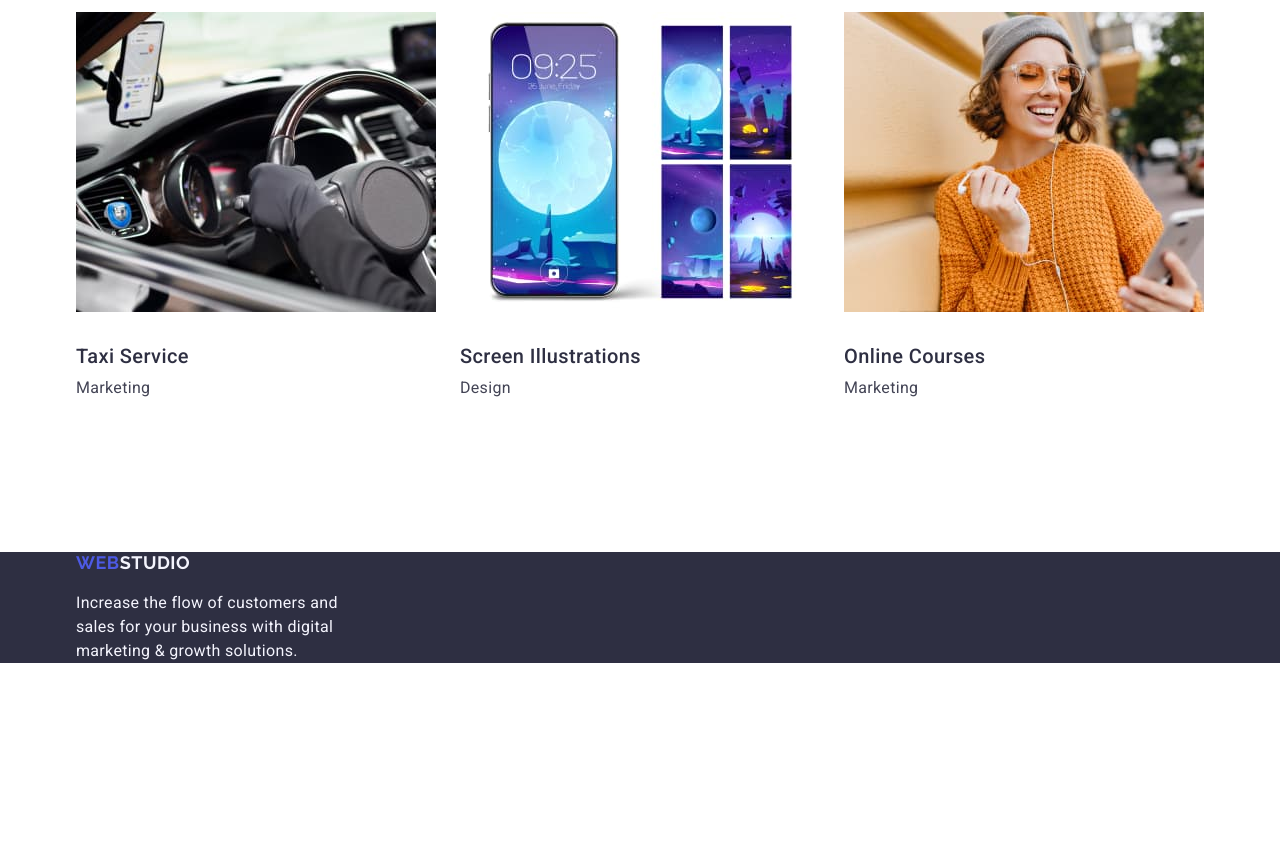
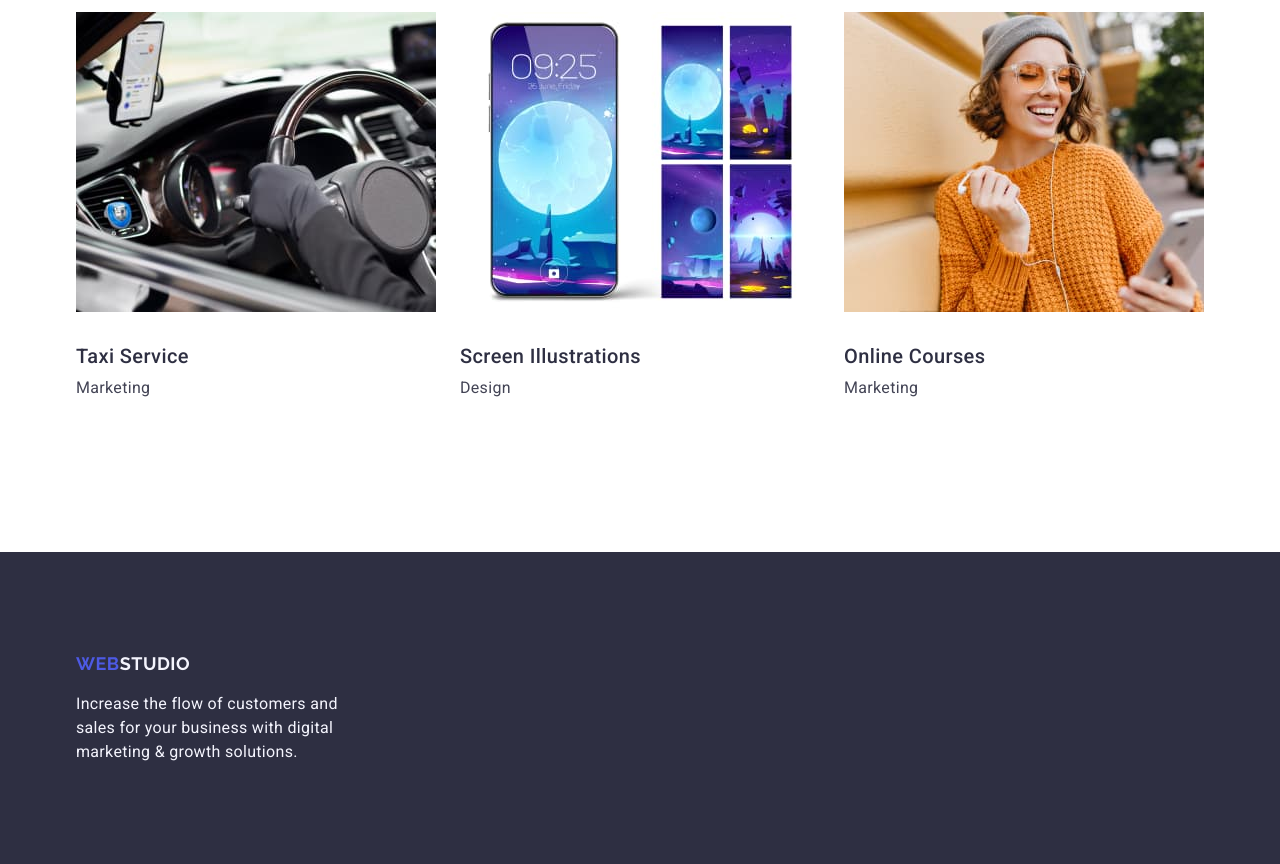
Before and after one commit to Mahuliii/goit-markup-hw-03, a plain HTML site: page index.html in a window 1280 px wide. Shown: the part 2896-3760 px from the top of the page. Before the commit the page ends 3559 px from the top, so only its background shows below. Drawn offline with nearby package versions, Linux system fonts and the light colour scheme.

Commit message:
goit-markup-hw-03

```diff
--- a/css/styles.css
+++ b/css/styles.css
@@ -253,6 +253,7 @@ column-gap: 40px;
 }
 .low {
     background-color: #2e2f42;
+    padding-top: 101.5px;
    }
 .logo-link-low {
     color: var(--CLOUD, #F4F4FD);
@@ -268,4 +269,5 @@ column-gap: 40px;
         letter-spacing: 0.02em;
         width: 264px;
         margin-top: 17.5px;
+        padding-bottom: 100px;
         }
```
